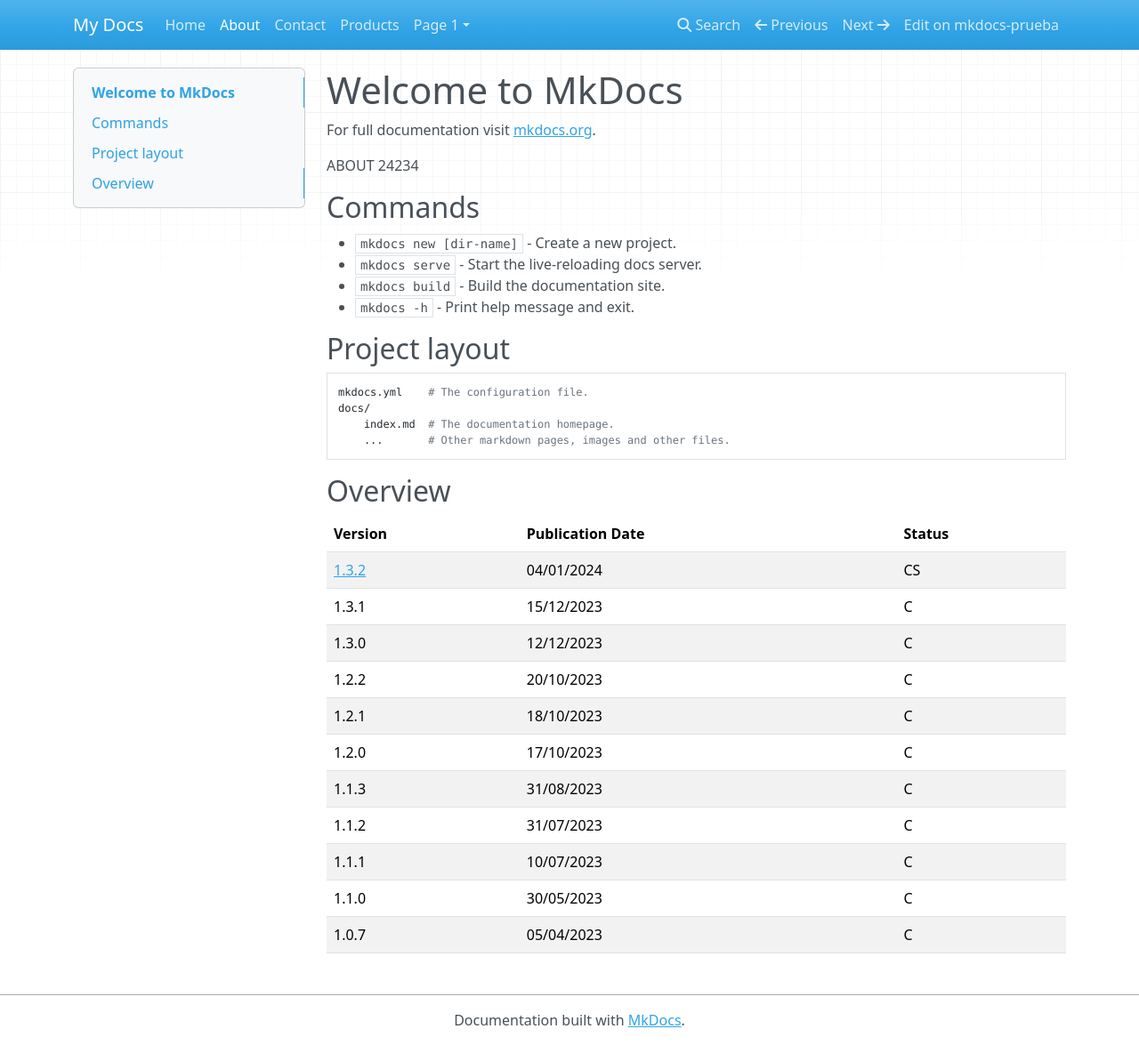
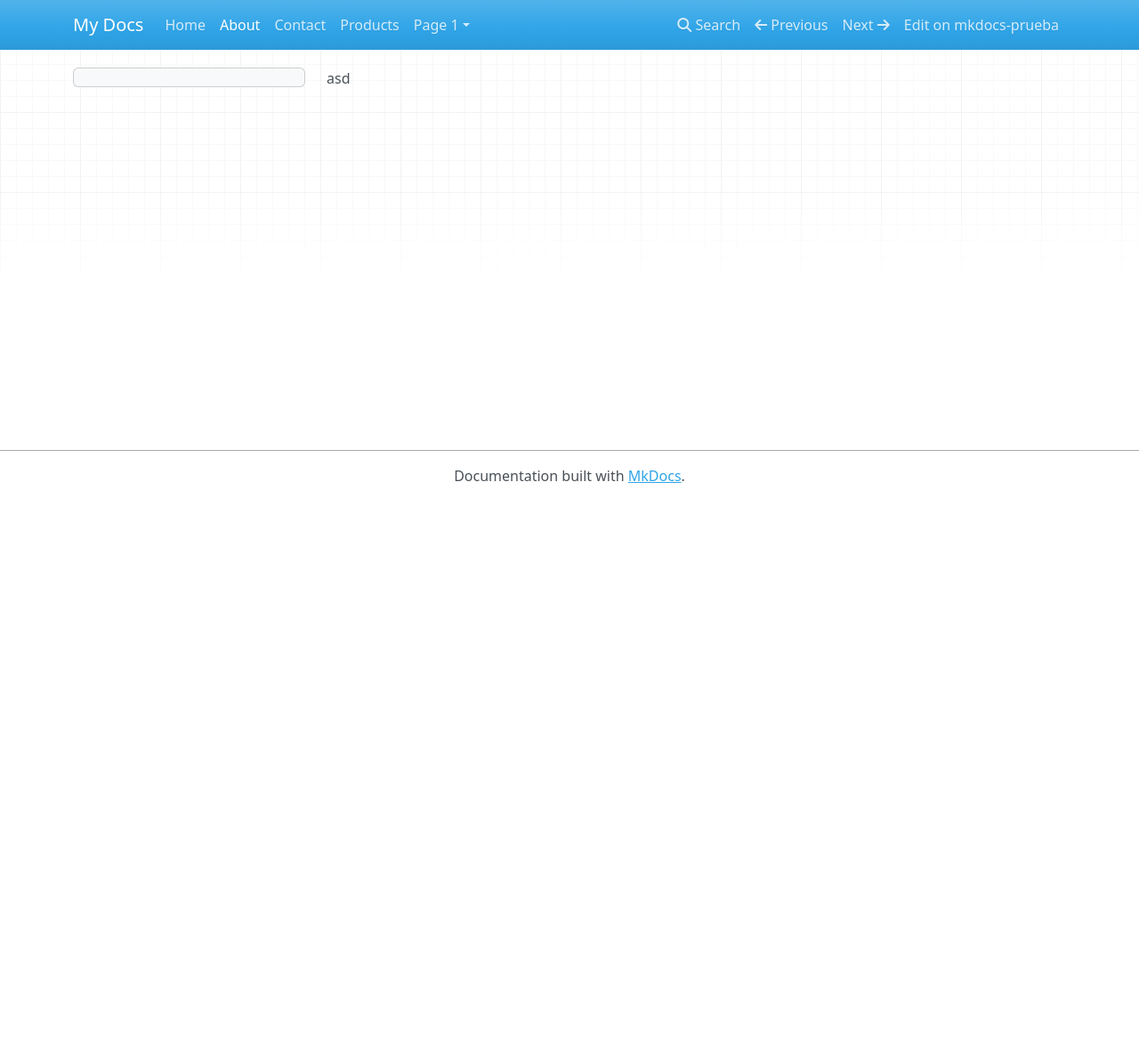
Before and after one commit to facumoyanosmf/mkdocs-prueba, an MkDocs documentation site: the page built from docs/about.md, in a window 1280 px wide and 1175 px high. Shown: the whole window at 89% size. Built offline with MkDocs 1.6.1, drawn with Linux system fonts in a browser that asks for light colours; nearby versions of some CDN libraries.

Commit message:
commit desde jenkins

```diff
--- a/docs/about.md
+++ b/docs/about.md
@@ -1,37 +1 @@
-# Welcome to MkDocs
-
-For full documentation visit [mkdocs.org](https://www.mkdocs.org).
-
-ABOUT 24234
-
-
-## Commands
-
-* `mkdocs new [dir-name]` - Create a new project.
-* `mkdocs serve` - Start the live-reloading docs server.
-* `mkdocs build` - Build the documentation site.
-* `mkdocs -h` - Print help message and exit.
-
-## Project layout
-
-    mkdocs.yml    # The configuration file.
-    docs/
-        index.md  # The documentation homepage.
-        ...       # Other markdown pages, images and other files.
-
-
-## Overview
-
-| Version | Publication Date | Status |
-| --- | --- | --- |
-| [1.3.2](https://github.com/facumoyanosmf/mkdocs-prueba/releases/tag/pubished) | 04/01/2024 | CS |
-| 1.3.1 | 15/12/2023 | C  |
-| 1.3.0 | 12/12/2023 | C  |
-| 1.2.2 | 20/10/2023 | C  |
-| 1.2.1 | 18/10/2023 | C  |
-| 1.2.0 | 17/10/2023 | C  |
-| 1.1.3 | 31/08/2023 | C  |
-| 1.1.2 | 31/07/2023 | C  |
-| 1.1.1 | 10/07/2023 | C  |
-| 1.1.0 | 30/05/2023 | C  |
-| 1.0.7 | 05/04/2023 | C  |
+asd
```
